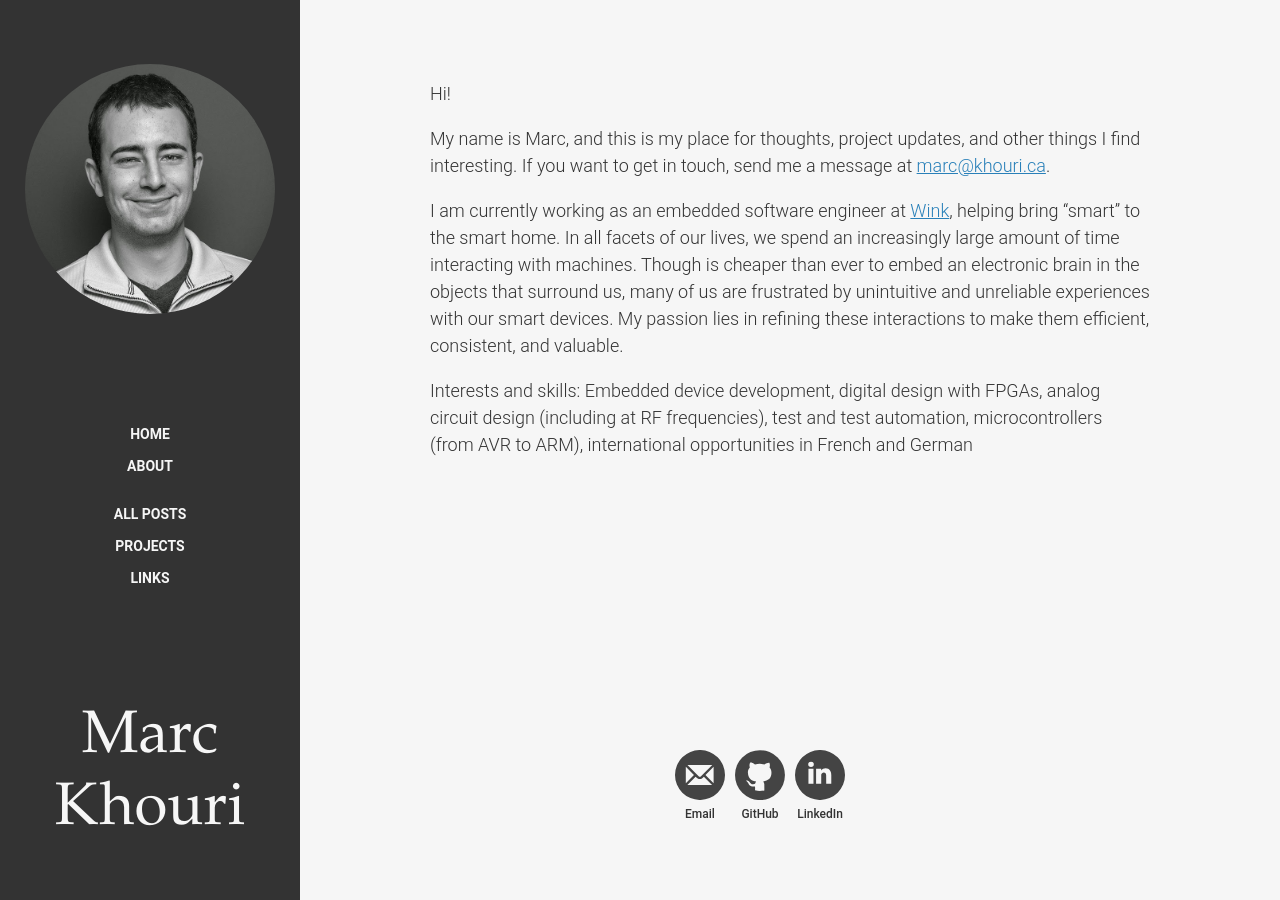
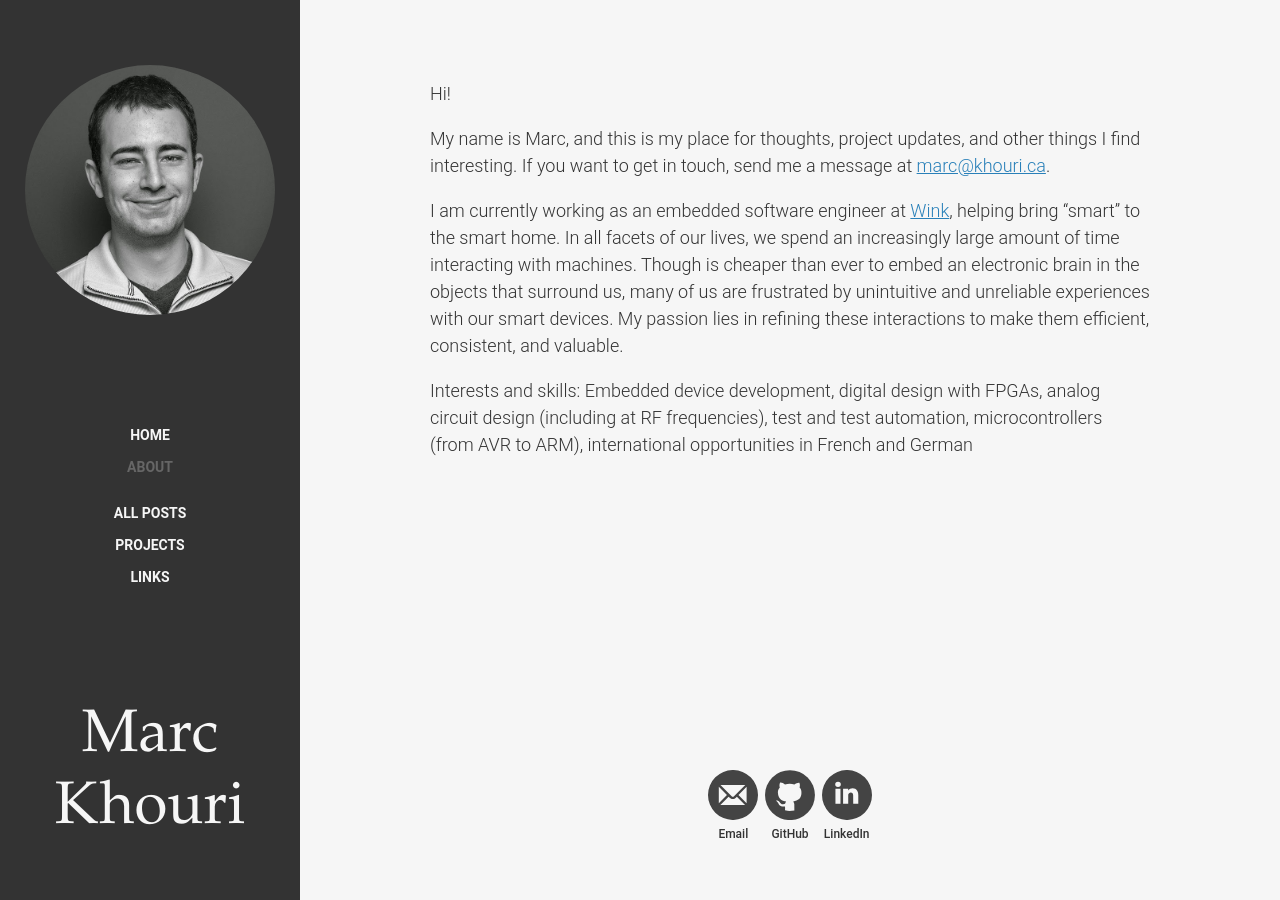
Before and after one commit to mnkhouri/mnkhouri.github.io, a Jekyll site: the page built from about.md, in a window 1280 px wide. Built offline with Jekyll 4.4.1, drawn with Linux system fonts in a browser that asks for light colours.

Commit message:
simplify a bit

```diff
--- a/_data/nav.json
+++ b/_data/nav.json
@@ -8,6 +8,7 @@
     "url": "/about/"
   },
   {
+    "title": null
   },
   {
     "title": "All Posts",
--- a/_includes/nav.html
+++ b/_includes/nav.html
@@ -1,13 +1,18 @@
 <nav>
   <ul>
     {% for item in site.data.nav %}
-      <li>
-      {% if page.url == item.url %}
-        <a class="active" href="{{ site.baseurl }}{{ item.url }}">{{ item.title }}</a>
+      {% if item.url %}
+        <li>
+        {% if page.url == item.url %}
+          <a class="active" href="{{ site.baseurl }}{{ item.url }}">{{ item.title }}</a>
+        {% else %}
+          <a href="{{ site.baseurl }}{{ item.url }}">{{ item.title }}</a>
+        {% endif %}
+        </li>
       {% else %}
-        <a href="{{ site.baseurl }}{{ item.url }}">{{ item.title }}</a>
+        </ul>
+        <ul>
       {% endif %}
-      </li>
     {% endfor %}
   </ul>
 </nav>
--- /dev/null
+++ b/_sass/_footer.scss
@@ -0,0 +1,28 @@
+footer {
+  bottom:                     -2rem;
+  height:                     15rem;
+  position:                   absolute;
+  text-align:                 center;
+  width:                      100%;
+}
+
+.contact {
+  align-items:                center;
+  display:                    flex;
+  margin:                     0 auto;
+  width:                      17rem;
+}
+
+
+.contact svg {
+  height:                     5rem;
+  width:                      5rem;
+}
+
+.contact-icon {
+  color:                      $color-dark;
+  font-size:                  $font-size-tiny;
+  font-weight:                500;
+  text-decoration:            none;
+  width:                      6rem;
+}
--- a/_sass/_icons.scss
+++ /dev/null
@@ -1,42 +0,0 @@
-.logo img {
-  margin:                     2.5rem;
-  transition:                 width 0.25s ease;
-  width:                      7.5rem;
-  border-radius:              50%;
-
-  @include bp-small {
-    width:                    10rem;
-  }
-
-  @include bp-normal {
-    width:                    15rem;
-  }
-
-  @include bp-large {
-    width:                    25rem;
-  }
-}
-
-.contact svg {
-  height:                     5rem;
-  width:                      5rem;
-}
-
-.contact-icon {
-  color:                      $color-dark;
-  font-size:                  $font-size-tiny;
-  font-weight:                500;
-  text-decoration:            none;
-  width:                      6rem;
-}
-
-.mini-icon {
-  display:                    none;
-  height:                     2rem;
-  vertical-align:             middle;
-  width:                      2rem;
-
-  @include bp-small {
-    display:                  inline-block;
-  }
-}
--- a/_sass/_pagination.scss
+++ /dev/null
@@ -1,20 +0,0 @@
-.pagination {
-  display:                    flex;
-  margin:                     5rem 0;
-}
-
-.pagination > * {
-  width:                      33%;
-}
-
-.paginate-left {
-  text-align:                 left;
-}
-
-.paginate-center {
-  text-align:                 center;
-}
-
-.paginate-right {
-  text-align:                 right;
-}
--- a/_sass/_post.scss
+++ /dev/null
@@ -1,34 +0,0 @@
-.post-grid {
-  width:                      100%;
-}
-
-.post-griditem {
-  border-radius:              0.2rem;
-  box-shadow:                 0 0.1rem 0.3rem rgba(0, 0, 0, 0.1), 0px 0.3rem 0.3rem rgba(0, 0, 0, 0.2);
-  margin:                     2rem auto;
-  width:                      100%;
-}
-
-.post-griditem .item {
-  font-size:                  $font-size-footnote;
-}
-
-.post-griditem .excerpt {
-  font-size:                  $font-size-footnote;
-}
-
-.post-image {
-  border-radius:              0.2rem 0.2rem 0 0;
-  overflow:                   hidden;
-  text-align:                 center;
-}
-
-.post-image img {
-  left:                       50%;
-  position:                   relative;
-  transform:                  translate(-50%,0);
-}
-
-.post-details {
-  padding:                    1rem;
-}
--- a/_sass/_sidebar.scss
+++ b/_sass/_sidebar.scss
@@ -18,6 +18,25 @@
 
   @include bp-large {
     width:                    30rem;
+  }
+}
+
+.logo img {
+  margin:                     2.5rem;
+  transition:                 width 0.25s ease;
+  width:                      7.5rem;
+  border-radius:              50%;
+
+  @include bp-small {
+    width:                    10rem;
+  }
+
+  @include bp-normal {
+    width:                    15rem;
+  }
+
+  @include bp-large {
+    width:                    25rem;
   }
 }
 
@@ -63,10 +82,11 @@
 nav ul li {
   display:                    inline-block;
   list-style:                 none;
-  padding:                    0.8rem 0.6rem;
+  padding:                    0rem 0.6rem;
 
   @include bp-small {
     display:                  block;
+    padding:                  0.8rem 0.6rem;
   }
 }
 
--- a/_sass/_styles.scss
+++ b/_sass/_styles.scss
@@ -166,21 +166,6 @@
   max-width:                  100%;
 }
 
-footer {
-  bottom:                     0;
-  height:                     15rem;
-  position:                   absolute;
-  text-align:                 center;
-  width:                      100%;
-}
-
-.contact {
-  align-items:                center;
-  display:                    flex;
-  margin:                     0 auto;
-  max-width:                  24rem;
-}
-
 .site-info {
   font-size:                  $font-size-footnote;
 }
--- a/about.md
+++ b/about.md
@@ -1,7 +1,7 @@
 ---
 layout: default
 title: About
-permalink: /about
+permalink: /about/
 ---
 
 Hi!
--- a/css/main.scss
+++ b/css/main.scss
@@ -8,6 +8,4 @@
 @import "syntax";
 @import "styles";
 @import "sidebar";
-@import "icons";
-@import "post";
-@import "pagination";
+@import "footer";
```
